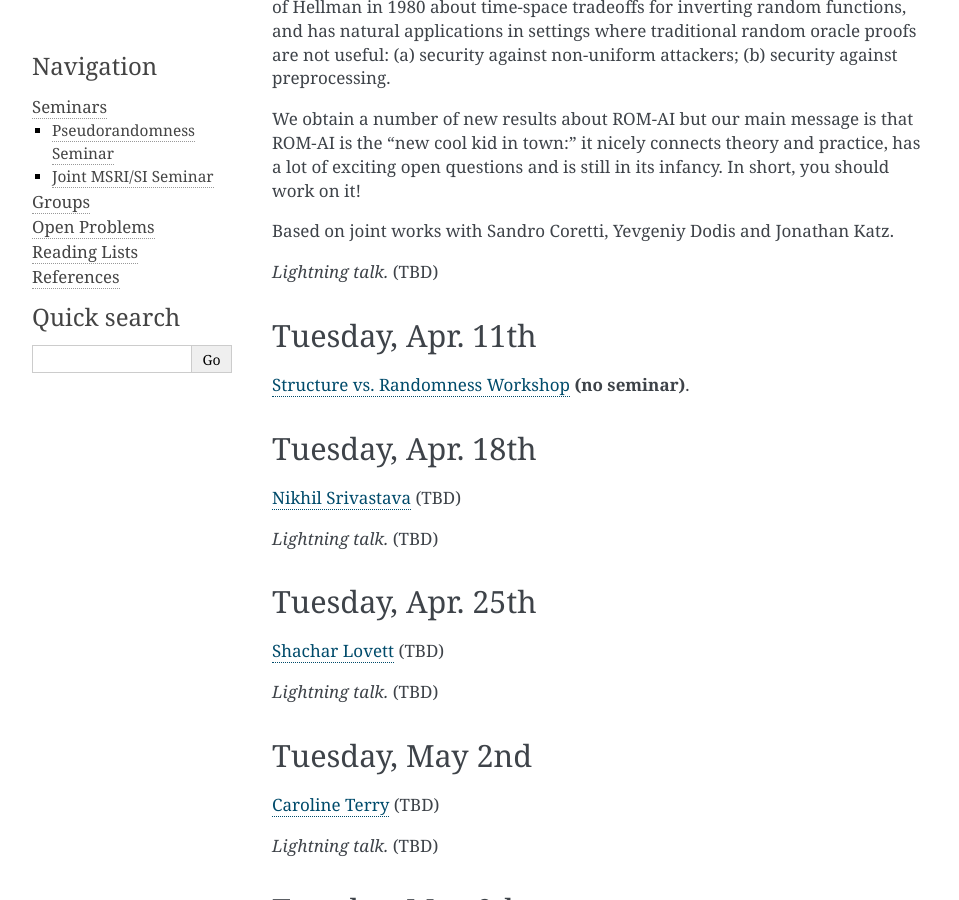
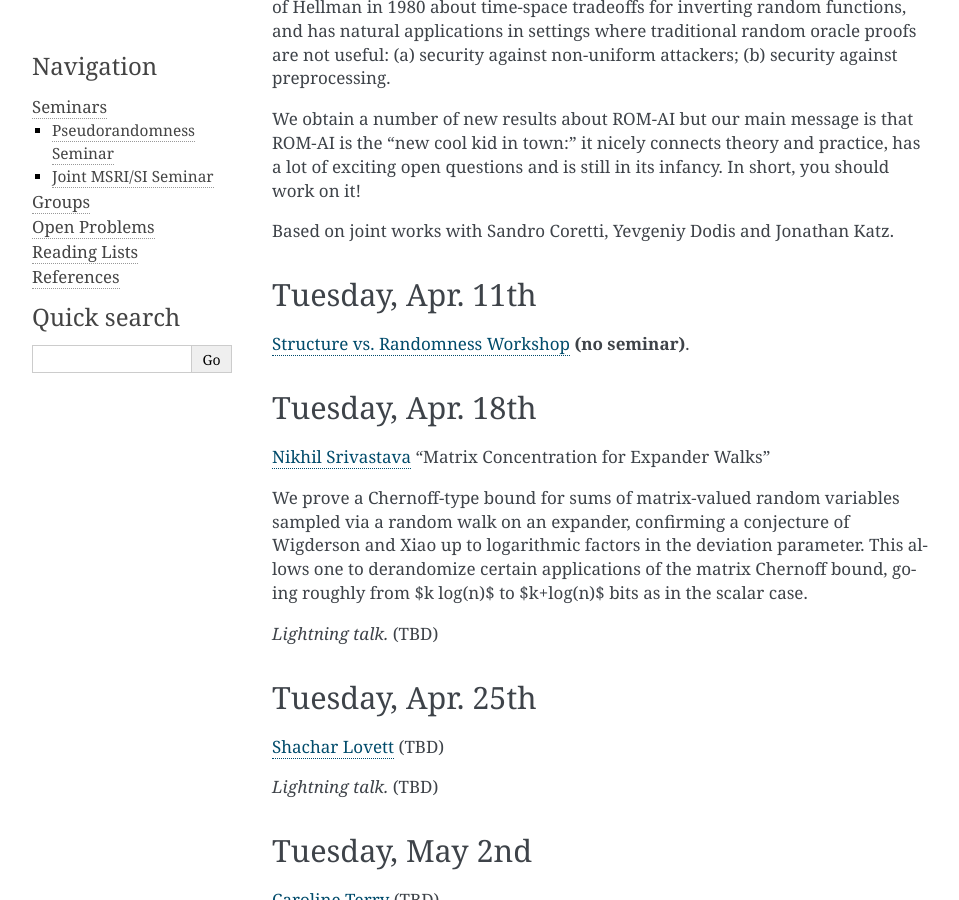
Before and after one commit to simons-institute/pseudorandomness, a Sphinx documentation site: the page built from source/seminar/pseudorandomness.rst, in a window 1280 px wide and 900 px high, scrolled down 3683 px. Shown: the whole window, without its empty margins (148-1107 px from the left). Built offline with Sphinx 7.4.7, drawn with Linux system fonts in a browser that asks for light colours.

Commit message:
Add Nikhil's abstract

```diff
--- a/source/seminar/pseudorandomness.rst
+++ b/source/seminar/pseudorandomness.rst
@@ -183,7 +183,6 @@ you should work on it!
 
 Based on joint works with Sandro Coretti, Yevgeniy Dodis and Jonathan Katz.
 
-*Lightning talk.* (TBD)
 
 Tuesday, Apr. 11th
 ------------------
@@ -193,7 +192,16 @@ Tuesday, Apr. 11th
 Tuesday, Apr. 18th
 ------------------
 
-`Nikhil Srivastava <https://math.berkeley.edu/~nikhil/>`_ (TBD)
+`Nikhil Srivastava <https://math.berkeley.edu/~nikhil/>`_
+"Matrix Concentration for Expander Walks"
+
+We prove a Chernoff-type bound for sums of matrix-valued random variables
+sampled via a random walk on an expander, confirming a conjecture of
+Wigderson and Xiao up to logarithmic factors in the deviation parameter.
+This allows one to derandomize certain applications of the matrix Chernoff bound,
+going roughly from $k \log(n)$
+to $k+\log(n)$ bits as in the scalar case.
+
 
 *Lightning talk.* (TBD)
 
```
